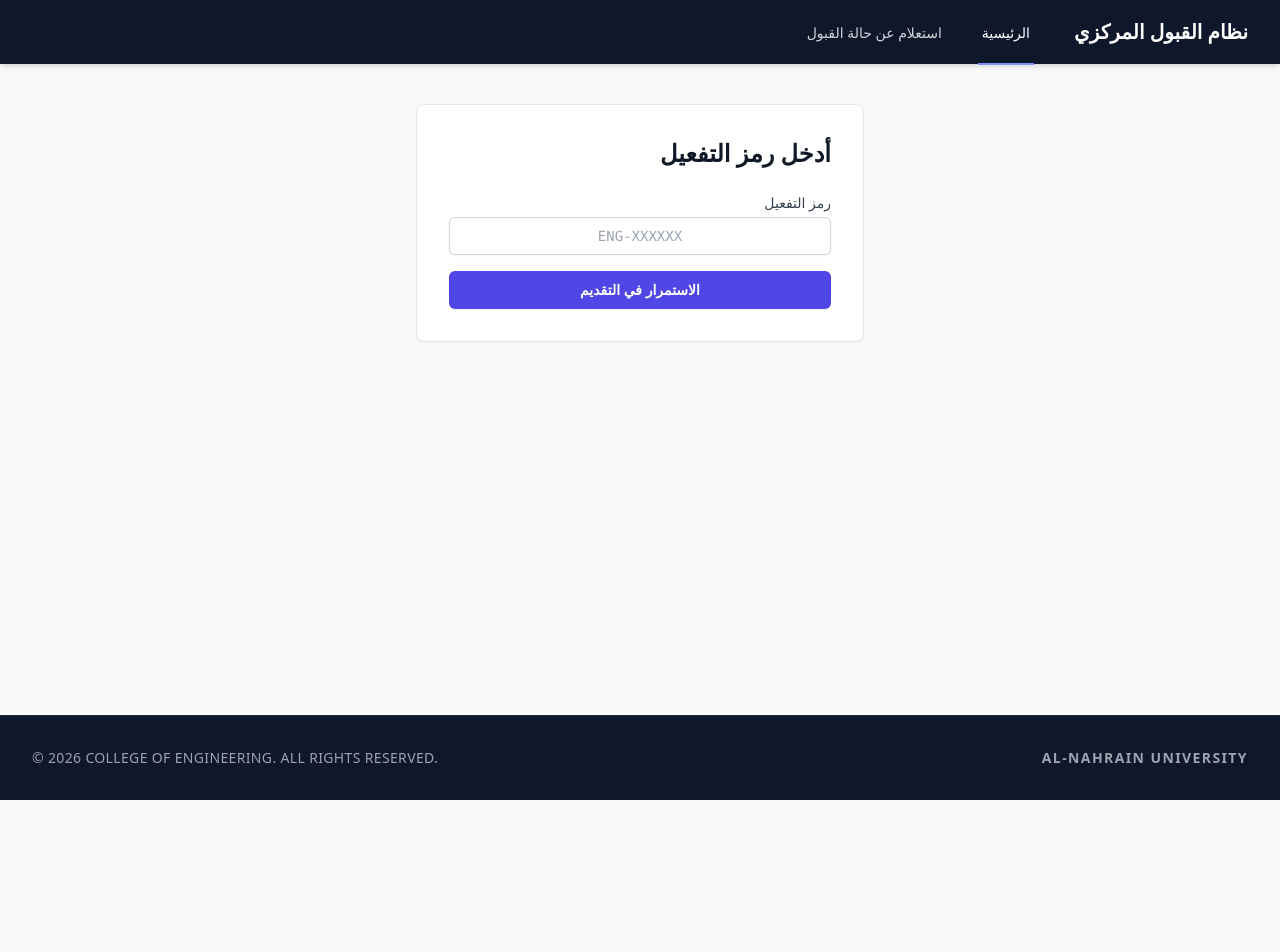
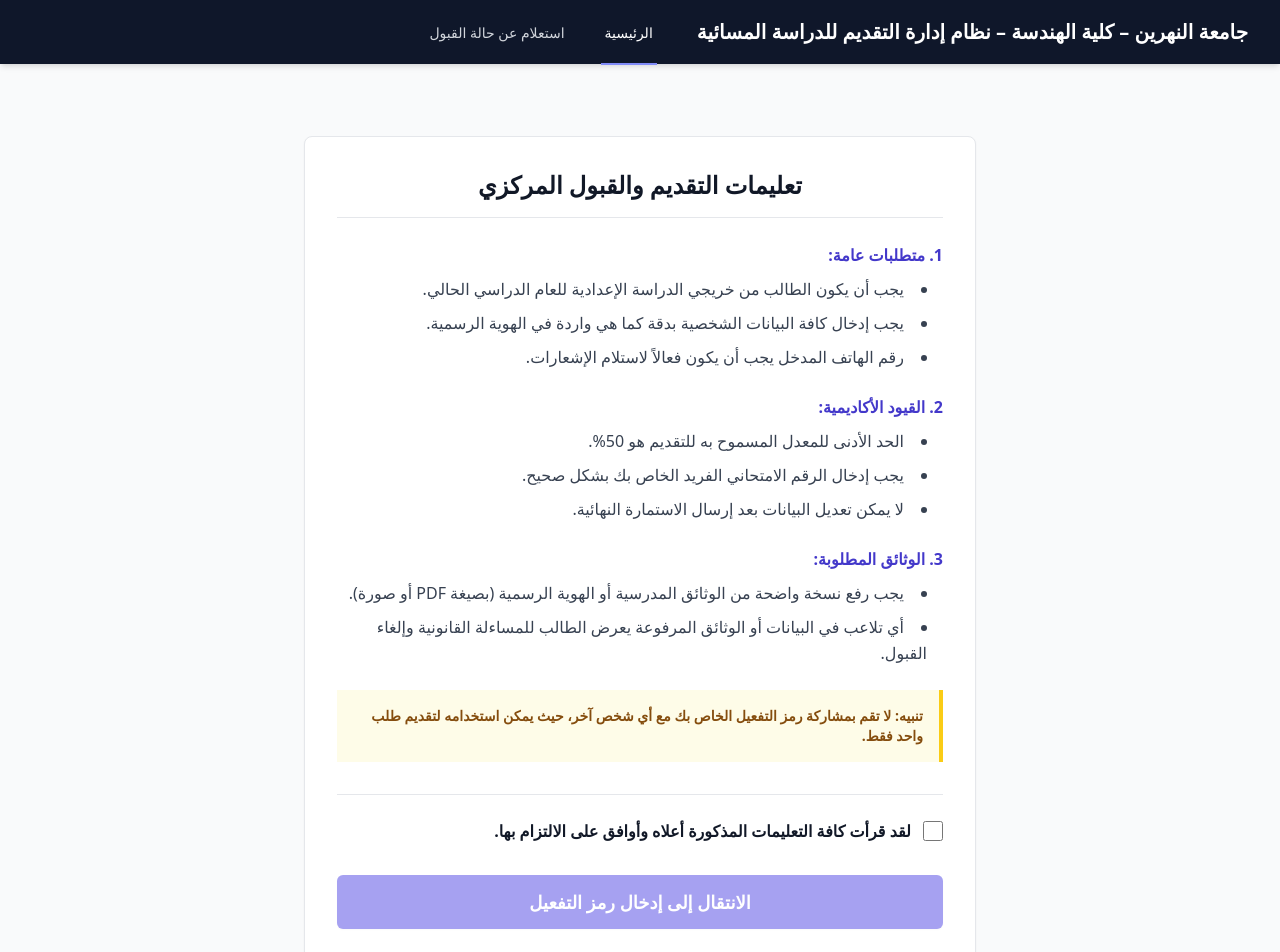
Before and after one commit to MarwanIsmaeel/admission-system, a Vue app in the folder frontend/: page / in a window 1280 px wide. Shown: the top 952 px of the page. Before the commit the page ends 800 px from the top, so only its background shows below. Built offline with nearby package versions, Linux system fonts and the light colour scheme.

Commit message:
Feat: Add mandatory Instructions page with confirmation
Implemented a new landing page for students with admission guidelines and constraints. Students must now check a box to acknowledge the terms before the voucher entry button is enabled.

```diff
--- a/frontend/src/App.vue
+++ b/frontend/src/App.vue
@@ -6,7 +6,7 @@
         <div class="flex justify-between h-16">
           <div class="flex">
             <router-link to="/" class="flex-shrink-0 flex items-center font-bold text-white text-xl">
-              نظام القبول المركزي
+             جامعة النهرين – كلية الهندسة – نظام إدارة التقديم للدراسة المسائية
             </router-link>
             <div class="hidden sm:-my-px sm:mr-10 sm:flex sm:space-x-reverse sm:space-x-8">
               <router-link
--- a/frontend/src/router/index.js
+++ b/frontend/src/router/index.js
@@ -1,4 +1,5 @@
 import { createRouter, createWebHistory } from 'vue-router';
+import Instructions from '../views/Instructions.vue';
 import Home from '../views/Home.vue';
 import Application from '../views/Application.vue';
 import Status from '../views/Status.vue';
@@ -6,7 +7,8 @@
 import Success from '../views/Success.vue';
 
 const routes = [
-    { path: '/', name: 'Home', component: Home },
+    { path: '/', name: 'Instructions', component: Instructions },
+    { path: '/voucher', name: 'Home', component: Home },
     { path: '/apply', name: 'Application', component: Application },
     { path: '/status', name: 'Status', component: Status },
     { path: '/dashboard', name: 'Dashboard', component: Dashboard },
--- /dev/null
+++ b/frontend/src/views/Instructions.vue
@@ -0,0 +1,74 @@
+<template>
+  <div class="max-w-2xl mx-auto py-8 text-right" dir="rtl">
+    <div class="bg-white p-8 rounded-lg shadow-sm border border-gray-200">
+      <h1 class="text-2xl font-bold text-gray-900 mb-6 border-b pb-4 text-center">تعليمات التقديم والقبول المركزي</h1>
+
+      <div class="space-y-6 text-gray-700 leading-relaxed mb-8">
+        <section>
+          <h3 class="font-bold text-indigo-700 mb-2">1. متطلبات عامة:</h3>
+          <ul class="list-disc list-inside pr-4 space-y-2">
+            <li>يجب أن يكون الطالب من خريجي الدراسة الإعدادية للعام الدراسي الحالي.</li>
+            <li>يجب إدخال كافة البيانات الشخصية بدقة كما هي واردة في الهوية الرسمية.</li>
+            <li>رقم الهاتف المدخل يجب أن يكون فعالاً لاستلام الإشعارات.</li>
+          </ul>
+        </section>
+
+        <section>
+          <h3 class="font-bold text-indigo-700 mb-2">2. القيود الأكاديمية:</h3>
+          <ul class="list-disc list-inside pr-4 space-y-2">
+            <li>الحد الأدنى للمعدل المسموح به للتقديم هو 50%.</li>
+            <li>يجب إدخال الرقم الامتحاني الفريد الخاص بك بشكل صحيح.</li>
+            <li>لا يمكن تعديل البيانات بعد إرسال الاستمارة النهائية.</li>
+          </ul>
+        </section>
+
+        <section>
+          <h3 class="font-bold text-indigo-700 mb-2">3. الوثائق المطلوبة:</h3>
+          <ul class="list-disc list-inside pr-4 space-y-2">
+            <li>يجب رفع نسخة واضحة من الوثائق المدرسية أو الهوية الرسمية (بصيغة PDF أو صورة).</li>
+            <li>أي تلاعب في البيانات أو الوثائق المرفوعة يعرض الطالب للمساءلة القانونية وإلغاء القبول.</li>
+          </ul>
+        </section>
+
+        <div class="bg-yellow-50 border-r-4 border-yellow-400 p-4 mt-6">
+          <p class="text-sm text-yellow-800 font-bold">
+            تنبيه: لا تقم بمشاركة رمز التفعيل الخاص بك مع أي شخص آخر، حيث يمكن استخدامه لتقديم طلب واحد فقط.
+          </p>
+        </div>
+      </div>
+
+      <div class="border-t pt-6">
+        <label class="flex items-center cursor-pointer">
+          <input
+            type="checkbox"
+            v-model="acknowledged"
+            class="h-5 w-5 text-indigo-600 border-gray-300 rounded focus:ring-indigo-500"
+          >
+          <span class="mr-3 text-gray-900 font-bold">لقد قرأت كافة التعليمات المذكورة أعلاه وأوافق على الالتزام بها.</span>
+        </label>
+
+        <button
+          @click="proceedToVoucher"
+          :disabled="!acknowledged"
+          class="w-full mt-8 flex justify-center py-3 px-4 border border-transparent rounded-md shadow-sm text-lg font-bold text-white bg-indigo-600 hover:bg-indigo-700 focus:outline-none focus:ring-2 focus:ring-offset-2 focus:ring-indigo-500 disabled:opacity-50 transition-all duration-200"
+        >
+          الانتقال إلى إدخال رمز التفعيل
+        </button>
+      </div>
+    </div>
+  </div>
+</template>
+
+<script setup>
+import { ref } from 'vue';
+import { useRouter } from 'vue-router';
+
+const acknowledged = ref(false);
+const router = useRouter();
+
+const proceedToVoucher = () => {
+  if (acknowledged.value) {
+    router.push('/voucher');
+  }
+};
+</script>
--- a/frontend/src/views/Success.vue
+++ b/frontend/src/views/Success.vue
@@ -24,7 +24,7 @@
           to="/"
           class="block w-full py-2 px-4 bg-gray-100 text-gray-700 font-bold rounded-md hover:bg-gray-200 transition"
         >
-          العودة للصفحة الرئيسية
+          العودة لصفحة التعليمات
         </router-link>
       </div>
     </div>
```
